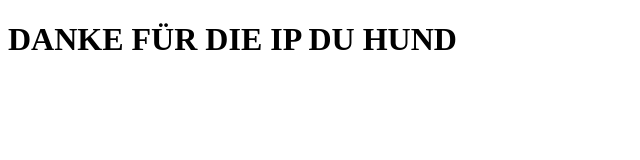
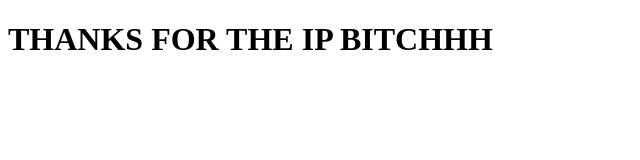
Before and after one commit to Ba55M3ll0w/thx4ip, a plain HTML site: page index.html in a window 1280 px wide. Shown: the whole page, without its empty margins (0-640 px from the left). Drawn offline with Linux system fonts and the light colour scheme.

Commit message:
Update index.html

```diff
--- a/index.html
+++ b/index.html
@@ -5,7 +5,7 @@
 </head>
 <body>
 
-<h1>DANKE FÜR DIE IP DU HUND</h1>
+<h1>THANKS FOR THE IP BITCHHH</h1>
 
 </body>
 </html>
```
